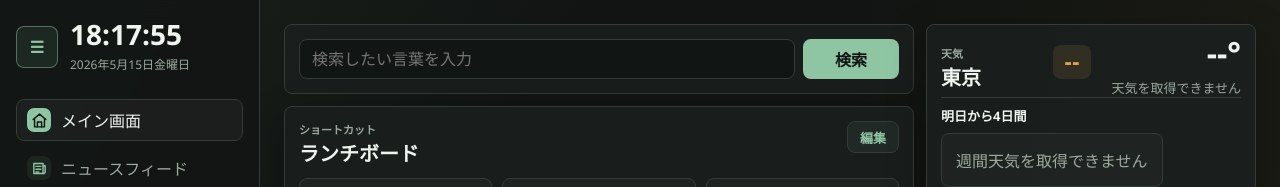
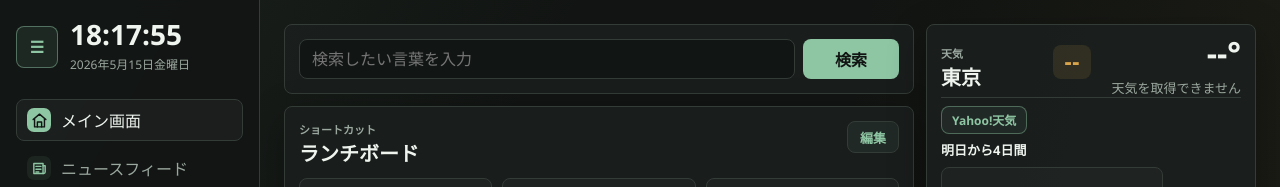
Before and after one commit to kazukittin/My_Homepage, a plain HTML site: page index.html in a window 1280 px wide. Shown: the top 187 px of the page. Drawn offline with Linux system fonts and the light colour scheme; no server answers.

Commit message:
feat: add Yahoo! Weather link to weekly weather section

```diff
--- a/index.html
+++ b/index.html
@@ -96,6 +96,7 @@
                 <span id="weatherWind">風 -- km/h</span>
               </div>
               <div class="weekly-weather" id="weeklyWeather">
+                <a class="weather-link" href="https://weather.yahoo.co.jp/weather/" target="_blank" rel="noopener">Yahoo!天気</a>
                 <div class="weekly-weather-heading">明日から4日間</div>
                 <div class="weekly-weather-list" id="weeklyWeatherList">
                   <p class="feed-message">天気を読み込み中...</p>
--- a/styles.css
+++ b/styles.css
@@ -439,6 +439,28 @@ a {
   border-top: 1px solid var(--line);
 }
 
+.weather-link {
+  display: inline-flex;
+  align-items: center;
+  justify-content: center;
+  min-height: 28px;
+  margin-bottom: 6px;
+  padding: 0 10px;
+  border: 1px solid rgba(142, 197, 163, 0.42);
+  border-radius: 8px;
+  color: var(--accent);
+  background: rgba(142, 197, 163, 0.07);
+  font-size: 12px;
+  font-weight: 750;
+}
+
+.weather-link:hover,
+.weather-link:focus-visible {
+  border-color: rgba(142, 197, 163, 0.72);
+  background: rgba(142, 197, 163, 0.12);
+  outline: none;
+}
+
 .weekly-weather-heading {
   color: var(--text);
   font-size: 13px;
```
